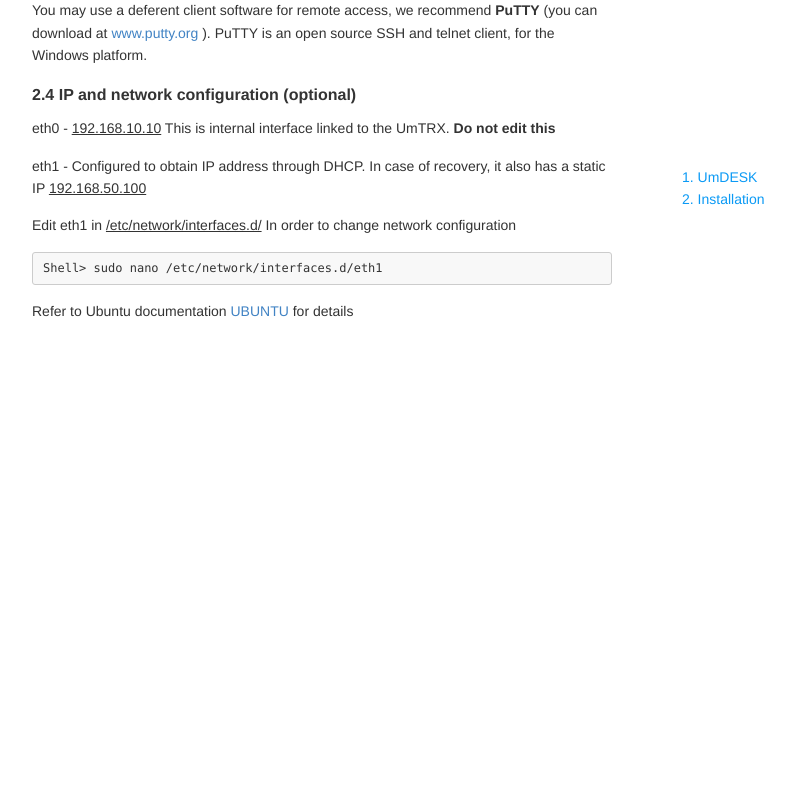
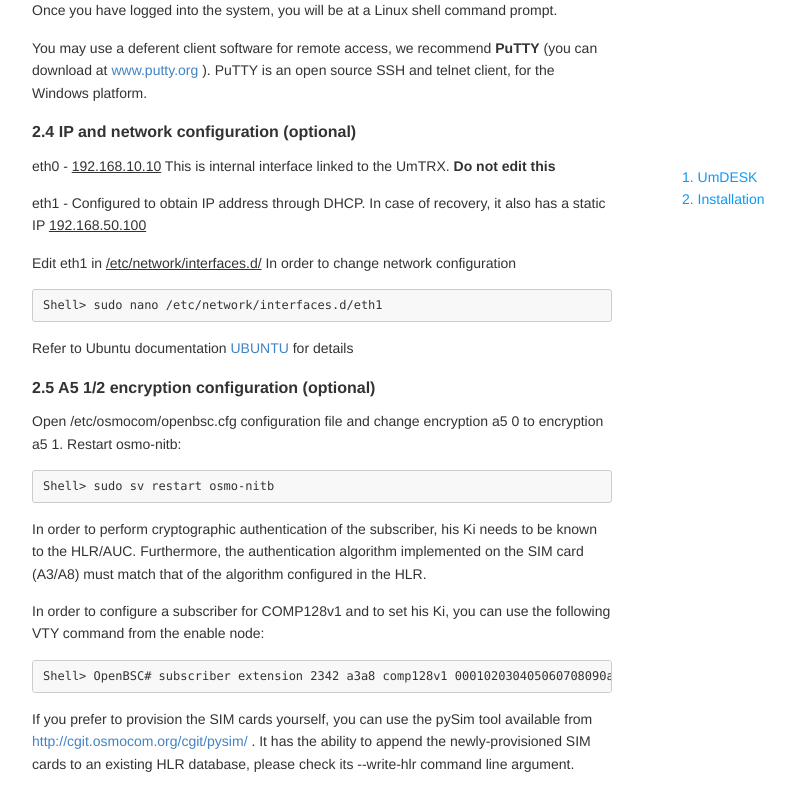
Before and after one commit to fairwaves/um-docs, a Jekyll site: the page umdesk.html, which Jekyll copies as it is, in a window 1280 px wide and 900 px high, scrolled down 5526 px. Shown: the top 811 px of the window, without its empty margins (248-1043 px from the left). Built offline with Jekyll 4.4.1, drawn with Linux system fonts in a browser that asks for light colours; before the commit the page ends 5973 px from its top, so only the background shows below that; some of the changed text lies outside the part shown.

Commit message:
Updated with encryption configuration

```diff
--- a/umdesk.html
+++ b/umdesk.html
@@ -59,6 +59,7 @@
      <li><a href="#2.2 Test call"><span>2.2 Test call</span></a></li>
      <li><a href="#2.3 Log in"><span>2.3 Log in</span></a></li>
      <li><a href="#2.4 IP and network configuration (optional)"><span>2.4 Network configuration</span></a></li>
+     <li><a href="#2.5 A5 1/2 encryption configuration (optional)"><span>2.5 Encryption configuration</span></a></li>
         </ul>
     </ul>
 	</li>
@@ -360,7 +361,8 @@
 <p>2.1 Getting started</p>
 <p>2.2 Test call
 <p>2.3 Log in</p>
-<p>2.4 IP and network configuration (optional) </p>
+<p>2.4 IP and network configuration (optional)</p>
+<p>2.5 A5 1/2 encryption configuration (optional)</p>
 <br>
 <br>
 <br>
@@ -559,5 +561,24 @@
 <p>Refer to Ubuntu documentation <a href="www.help.ubuntu.com/14.04/serverguide/network-configuration.html">UBUNTU</a> for details
 </p>
 
+<h4><a name="2.5 A5 1/2 encryption configuration (optional)"></a>2.5 A5 1/2 encryption configuration (optional)<a class="anchorlink" href="#2.5 A5 1/2 encryption configuration (optional)"></a></h4>
+
+<p>Open /etc/osmocom/openbsc.cfg configuration file and change encryption a5 0 to encryption a5 1. Restart osmo-nitb:</p>
+<pre><code>Shell&gt; sudo sv restart osmo-nitb
+</code></pre>
+
+<p>In order to perform cryptographic authentication of the subscriber, his Ki needs to be known to the HLR/AUC. Furthermore, the
+authentication algorithm implemented on the SIM card (A3/A8) must match that of the algorithm configured in the HLR.</p>
+
+<p>In order to configure a subscriber for COMP128v1 and to set his Ki, you can use the following VTY command from the enable
+node:</p>
+
+<pre><code>Shell&gt; OpenBSC# subscriber extension 2342 a3a8 comp128v1 000102030405060708090a0b0c0d0e0f
+</code></pre>
+
+<p>If you prefer to provision the SIM cards yourself, you can use the pySim tool available from <a href="http://cgit.osmocom.org/cgit/pysim/">http://cgit.osmocom.org/cgit/pysim/</a> .
+It has the ability to append the newly-provisioned SIM cards to an existing HLR database, please check its --write-hlr
+command line argument.</p>
+
 </body>
 </html>
```
